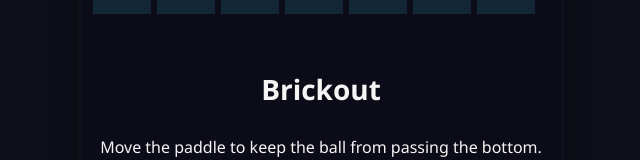
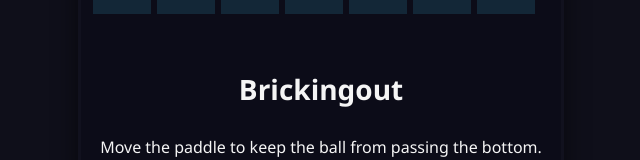
Before and after one commit to NeilPena/bricks-game, a React (Create React App) app in the folder client/: page / in a window 1280 px wide. Shown: the part 284-444 px from the top of the page, without its empty margins (319-959 px from the left). Built offline with nearby package versions, Linux system fonts and the light colour scheme; no server answers.

Commit message:
Checking if pipeline worked

```diff
--- a/client/src/components/Game.jsx
+++ b/client/src/components/Game.jsx
@@ -304,7 +304,7 @@ export default function Game() {
           <div className="overlay-panel">
             {status === 'idle' && (
               <>
-                <h2>Brickout</h2>
+                <h2>Brickingout</h2>
                 <p>Move the paddle to keep the ball from passing the bottom.<br />Clear every block to win the round.</p>
                 <button onClick={startGame}>Start Game</button>
               </>
```
